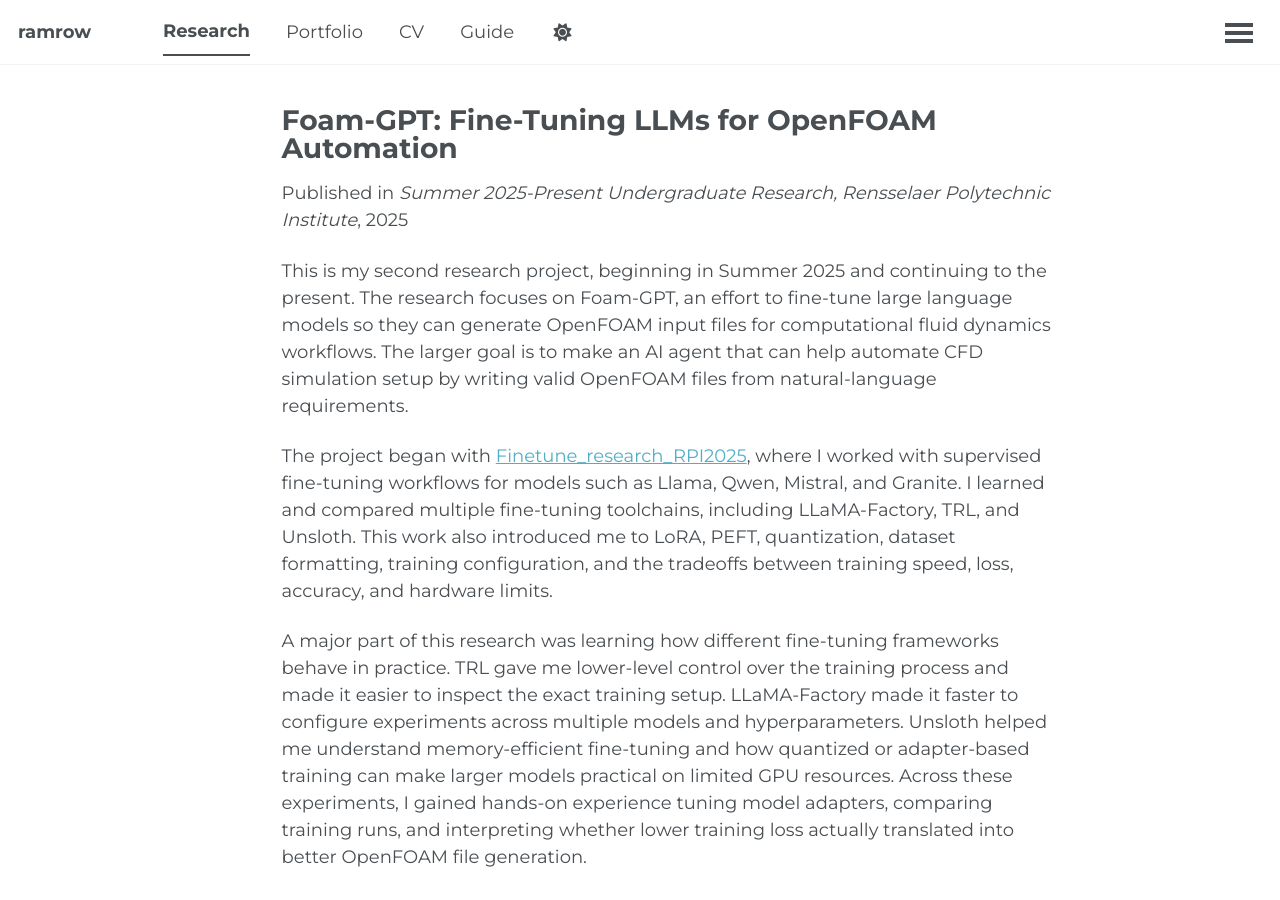
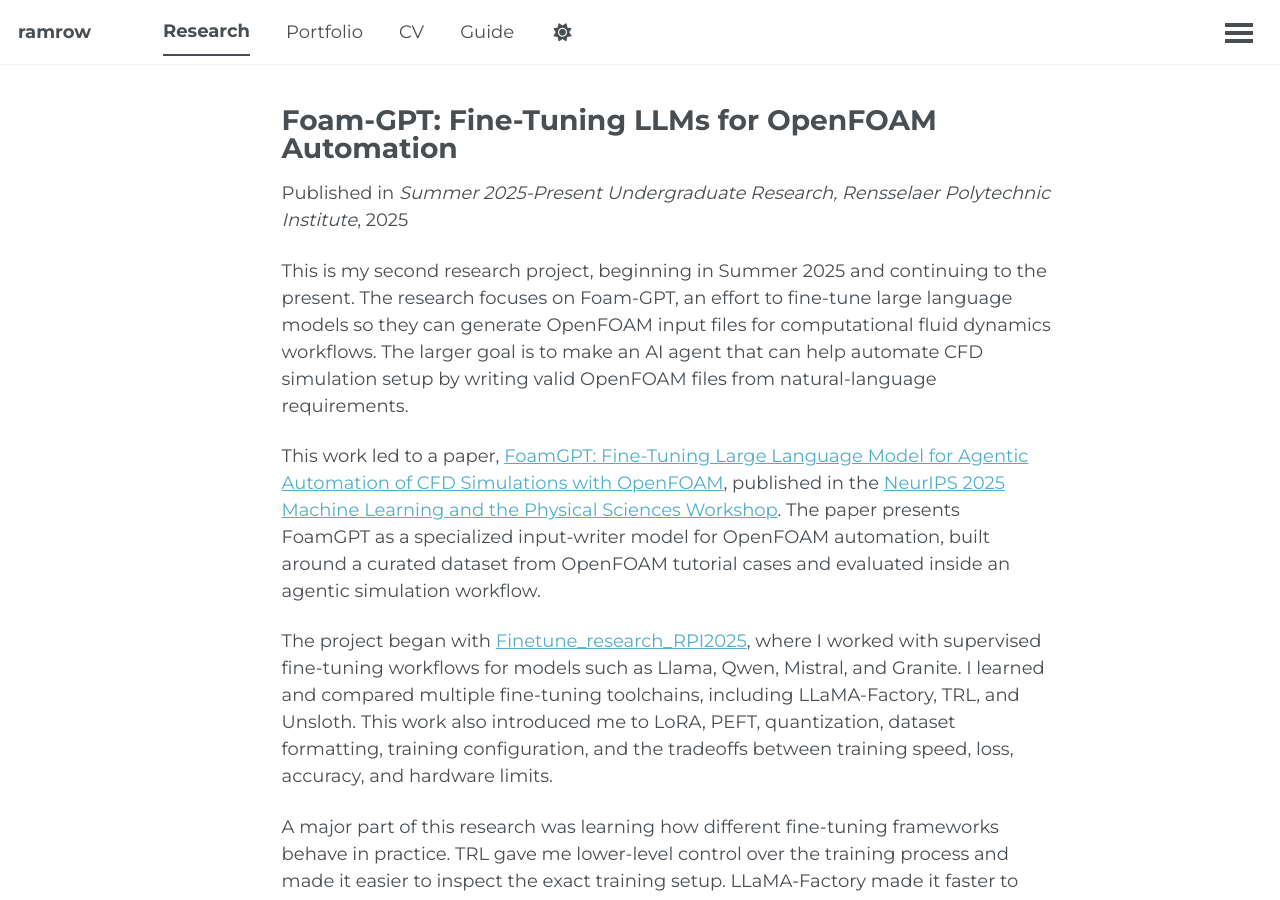
Before and after one commit to ramrow/ramrow.github.io, a Jekyll site: the page built from _research/2025-06-01-foam-gpt-finetuning-openfoam.md, in a window 1280 px wide and 900 px high. Built offline with Jekyll 4.4.1, drawn with Linux system fonts in a browser that asks for light colours; a script that is not in the unit is left out; some of the changed text lies outside the part shown.

Commit message:
research updates

```diff
--- a/_includes/archive-single.html
+++ b/_includes/archive-single.html
@@ -38,7 +38,7 @@
       <p class="page__meta"><i class="fa fa-clock" aria-hidden="true"></i> {% include read-time.html %}</p>
     {% endif %}
 
-        {% if post.collection == 'research' %}
+        {% if post.collection == 'research' and post.category != 'research_projects' %}
           <p>Published in <i>{{ post.venue }}</i>, {{ post.date | default: "1900-01-01" | date: "%Y" }} </p>
         {% elsif post.date %}
          <p class="page__date"><strong><i class="fa fa-fw fa-calendar" aria-hidden="true"></i> {{ site.data.ui-text[site.locale].date_label | default: "Published:" }}</strong> <time datetime="{{ post.date | default: "1900-01-01" | date_to_xmlschema }}">{{ post.date | default: "1900-01-01" | date: "%B %d, %Y" }}</time></p>
--- a/_research/2025-06-01-foam-gpt-finetuning-openfoam.md
+++ b/_research/2025-06-01-foam-gpt-finetuning-openfoam.md
@@ -2,13 +2,22 @@
 title: "Foam-GPT: Fine-Tuning LLMs for OpenFOAM Automation"
 category: research_projects
 permalink: /research/foam-gpt-finetuning-openfoam/
-excerpt: 'My second research project, beginning in Summer 2025 and continuing to the present, focuses on fine-tuning, evaluating, deploying, and improving LLMs that generate OpenFOAM case files for CFD simulation workflows.'
+excerpt: >
+  My second research project, beginning in Summer 2025 and continuing to the present, focuses on fine-tuning, evaluating, deploying, and improving LLMs that generate OpenFOAM case files for CFD simulation workflows.
+  Repositories:
+  [Finetune_research_RPI2025](https://github.com/ramrow/Finetune_research_RPI2025),
+  [foam_standards](https://github.com/ramrow/foam_standards),
+  [failure_analysis](https://github.com/ramrow/failure_analysis),
+  [controlled_dataset_branching](https://github.com/ramrow/controlled_dataset_branching),
+  [controlled_dataset_augmentation](https://github.com/ramrow/controlled_dataset_augmentation),
+  and [slurm_job_manager](https://github.com/ramrow/slurm_job_manager).
 date: 2025-06-01
 venue: 'Summer 2025-Present Undergraduate Research, Rensselaer Polytechnic Institute'
-link: 'https://github.com/ramrow/Finetune_research_RPI2025'
 ---
 
 This is my second research project, beginning in Summer 2025 and continuing to the present. The research focuses on Foam-GPT, an effort to fine-tune large language models so they can generate OpenFOAM input files for computational fluid dynamics workflows. The larger goal is to make an AI agent that can help automate CFD simulation setup by writing valid OpenFOAM files from natural-language requirements.
+
+This work led to a paper, [FoamGPT: Fine-Tuning Large Language Model for Agentic Automation of CFD Simulations with OpenFOAM](https://ml4physicalsciences.github.io/2025/files/NeurIPS_ML4PS_2025_271.pdf), published in the [NeurIPS 2025 Machine Learning and the Physical Sciences Workshop](https://neurips.cc/virtual/2025/loc/san-diego/123076). The paper presents FoamGPT as a specialized input-writer model for OpenFOAM automation, built around a curated dataset from OpenFOAM tutorial cases and evaluated inside an agentic simulation workflow.
 
 The project began with [Finetune_research_RPI2025](https://github.com/ramrow/Finetune_research_RPI2025), where I worked with supervised fine-tuning workflows for models such as Llama, Qwen, Mistral, and Granite. I learned and compared multiple fine-tuning toolchains, including LLaMA-Factory, TRL, and Unsloth. This work also introduced me to LoRA, PEFT, quantization, dataset formatting, training configuration, and the tradeoffs between training speed, loss, accuracy, and hardware limits.
 
@@ -34,3 +43,8 @@
 - [controlled_dataset_branching](https://github.com/ramrow/controlled_dataset_branching)
 - [controlled_dataset_augmentation](https://github.com/ramrow/controlled_dataset_augmentation)
 - [slurm_job_manager](https://github.com/ramrow/slurm_job_manager)
+
+Paper:
+
+- [FoamGPT: Fine-Tuning Large Language Model for Agentic Automation of CFD Simulations with OpenFOAM](https://ml4physicalsciences.github.io/2025/files/NeurIPS_ML4PS_2025_271.pdf)
+- [NeurIPS 2025 virtual page](https://neurips.cc/virtual/2025/loc/san-diego/123076)
```
